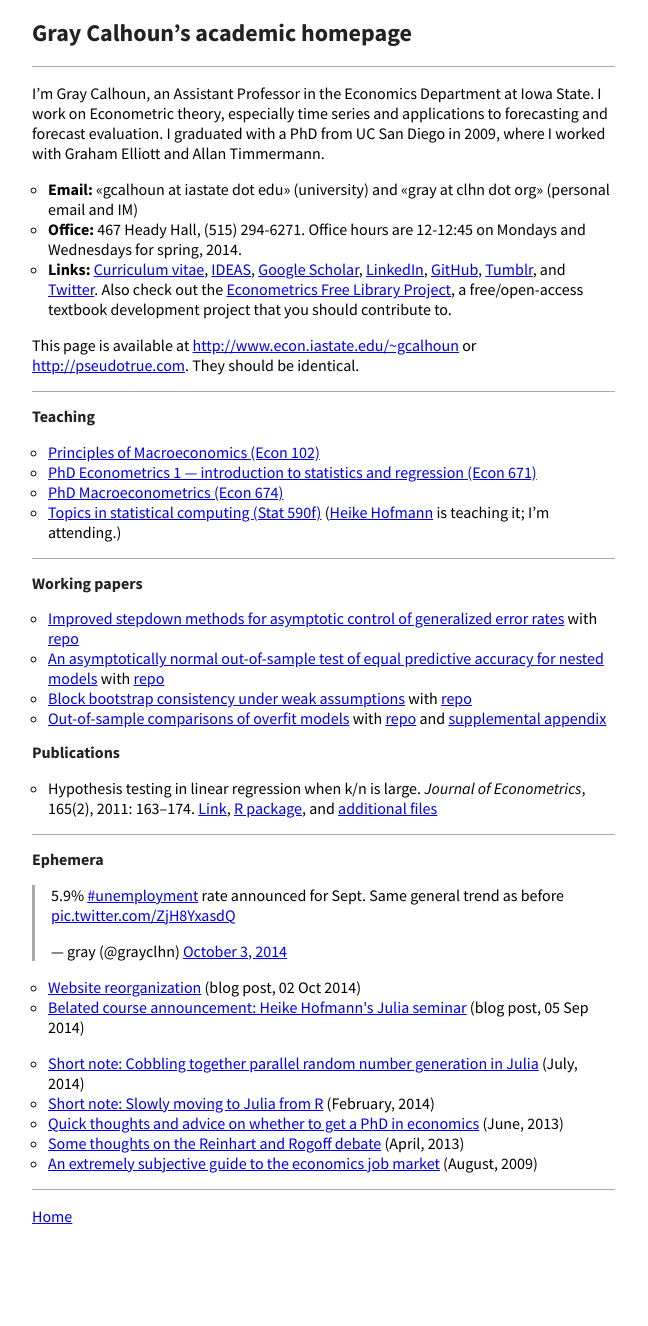
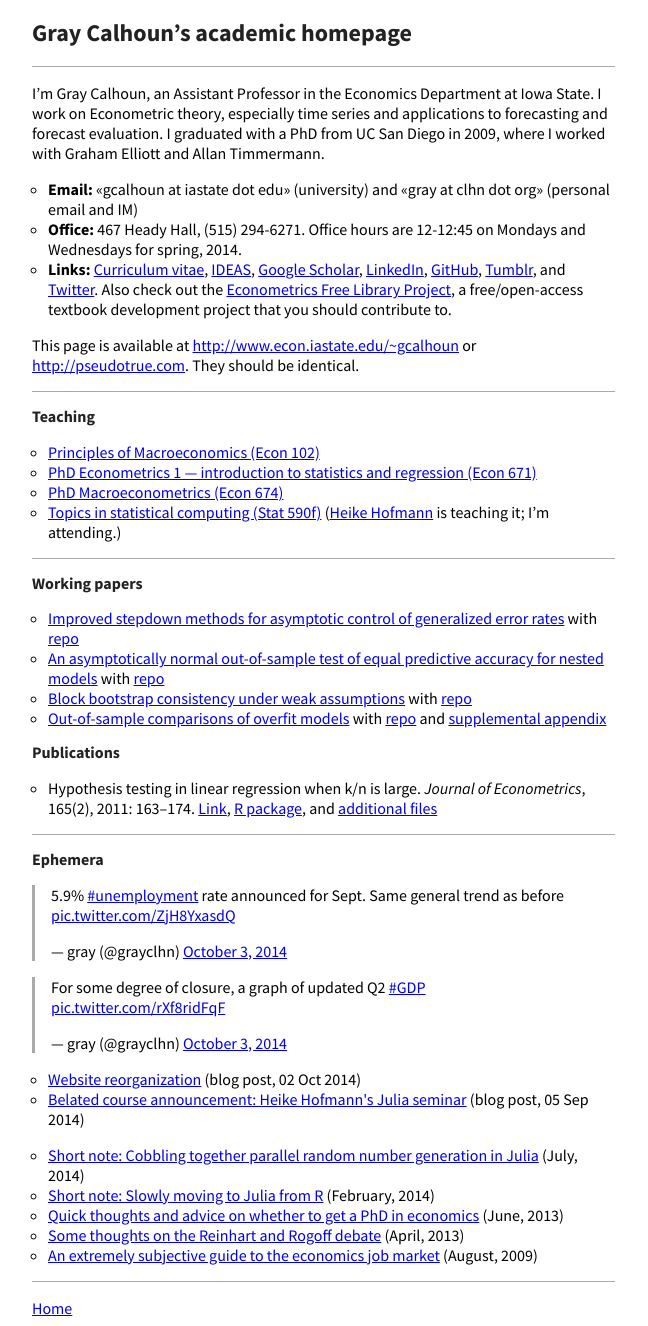
Before and after one commit to mmkuang/grayclhn.github.io, a Jekyll site: the page built from index.md, in a window 1280 px wide. Shown: the whole page, without its empty margins (0-648 px from the left). Built offline with Jekyll 4.4.1, drawn with Linux system fonts in a browser that asks for light colours; Markdown is read by kramdown in place of the engine named in the settings; comment, search, counter and statistics services are not loaded; before the commit the page ends 1234 px from its top, so only the background shows below that.

Commit message:
Add tweet of GDP plot

```diff
--- a/index.md
+++ b/index.md
@@ -76,6 +76,9 @@ This page is available at <http://www.econ.iastate.edu/~gcalhoun> or
 </blockquote>
 <script async src="//platform.twitter.com/widgets.js" charset="utf-8"></script>
 
+<blockquote class="twitter-tweet" lang="en"><p>For some degree of closure, a graph of updated Q2 <a href="https://twitter.com/hashtag/GDP?src=hash">#GDP</a> <a href="http://t.co/rXf8ridFqF">pic.twitter.com/rXf8ridFqF</a></p>&mdash; gray (@grayclhn) <a href="https://twitter.com/grayclhn/status/518138257696370688">October 3, 2014</a></blockquote>
+<script async src="//platform.twitter.com/widgets.js" charset="utf-8"></script>
+
 <ul>
 {% for doc in site.categories.blog %}
 <li><a href="{{ doc.url }}">{{ doc.title }}</a> (blog post, {{ doc.date | date_to_string }})</li>
```
